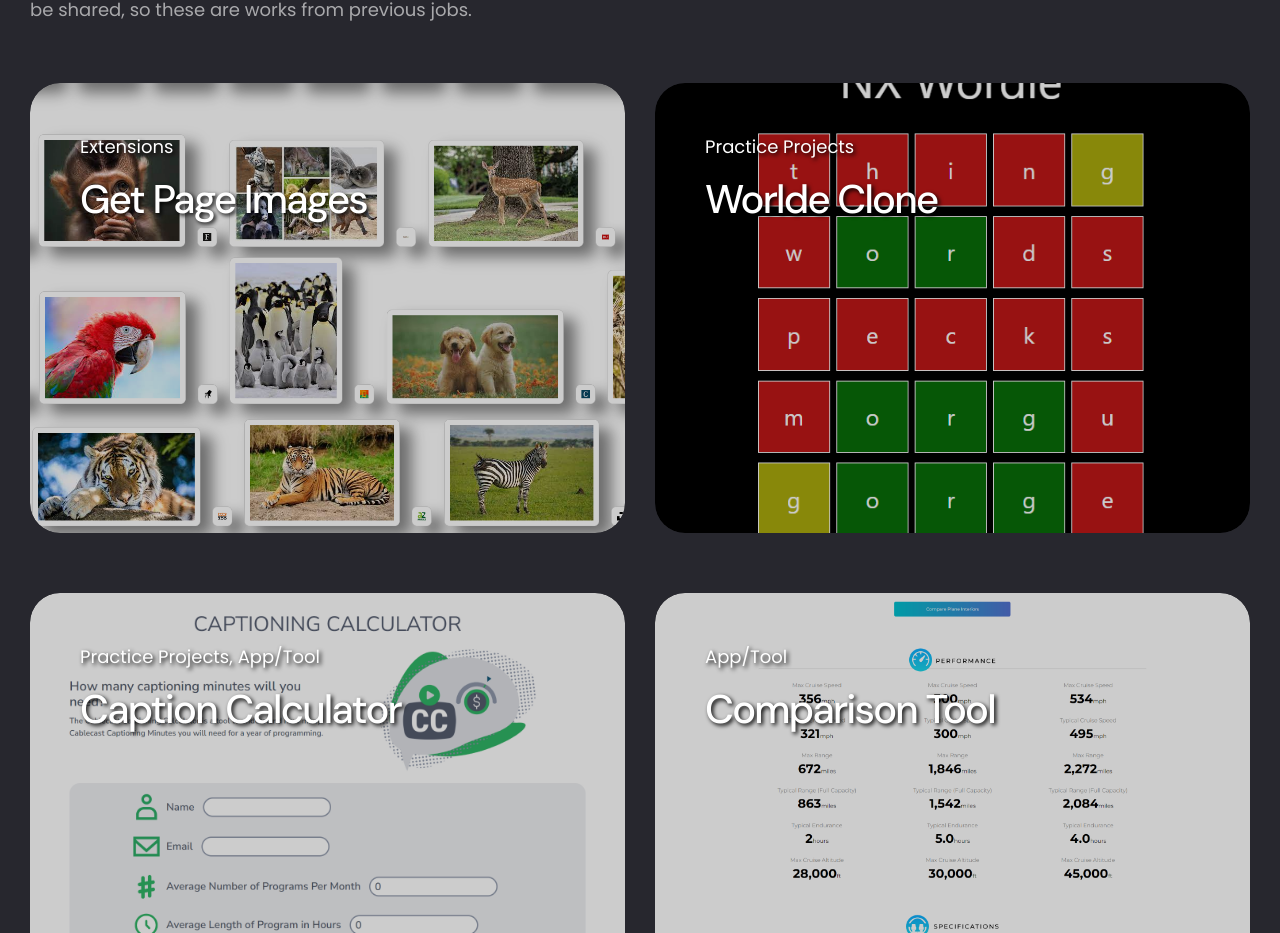
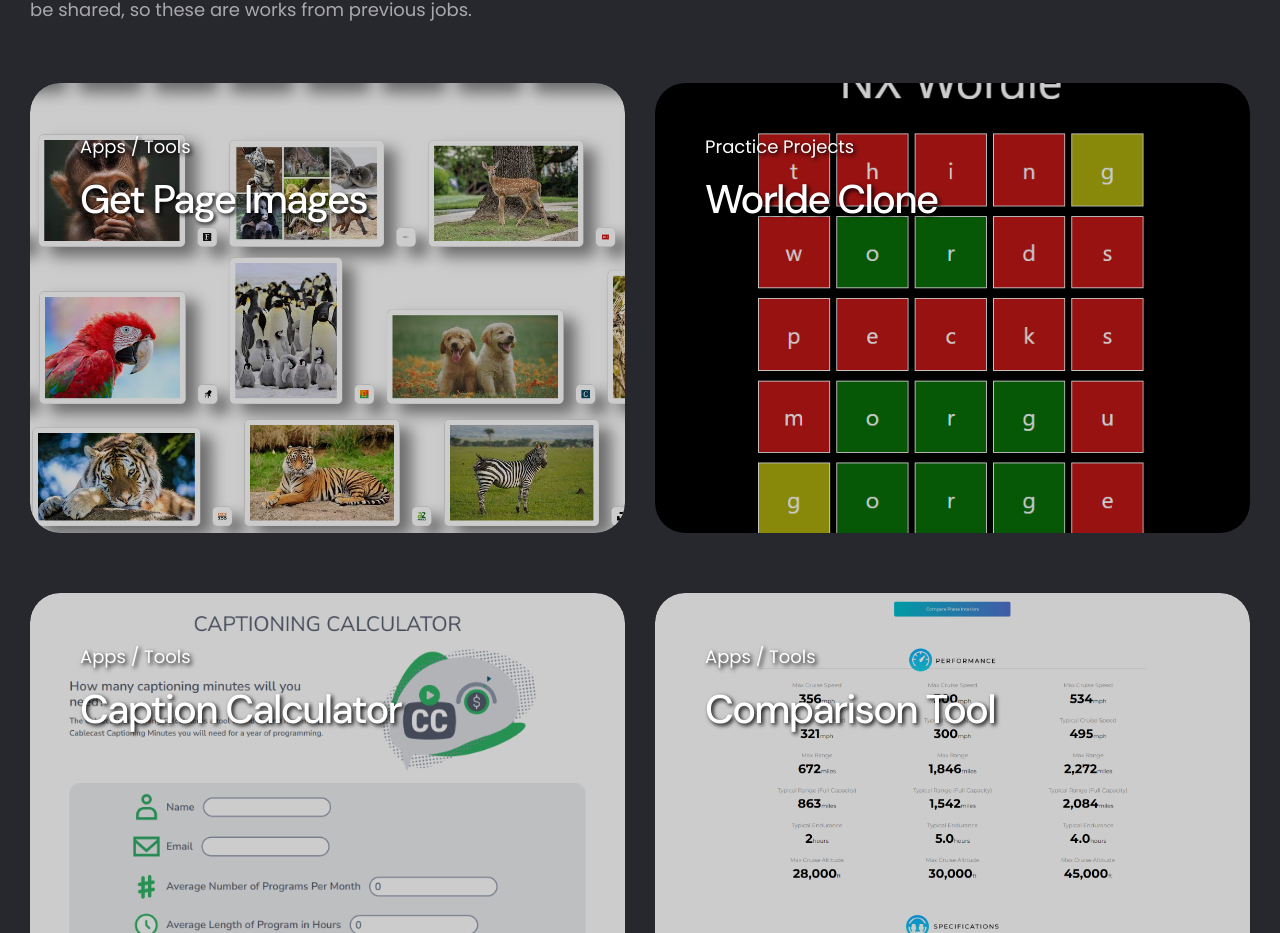
Before and after one commit to ghughes13/selftaughtdev-portfolio, a React (Create React App) app: page / in a window 1280 px wide. Shown: the part 1280-2213 px from the top of the page. Built offline with nearby package versions, Linux system fonts and the light colour scheme.

Commit message:
Fixed key issue

```diff
--- a/src/component/project/ProjectOne.js
+++ b/src/component/project/ProjectOne.js
@@ -14,7 +14,7 @@ const filters = [
   },
   {
     id: 3,
-    label: "Extensions",
+    label: "Apps / Tools",
   },
   {
     id: 4,
@@ -70,14 +70,18 @@ const ProjectOne = ({ parentClass, colSize, itemShow, columnGap }) => {
           />
           <div className="isotope-button isotope-project-btn">
             {filters.map((filter) => (
-              <button onClick={handleChange} className={filter.label === activeFilter ? "is-checked" : " "} key={filter.id}>
+              <button
+                onClick={handleChange}
+                className={filter.label === activeFilter ? "is-checked" : " "}
+                key={filter.label}
+              >
                 {filter.label}
               </button>
             ))}
           </div>
           <div className={`row ${columnGap ? columnGap : "row-35"}`}>
             {visibleItems.map((data) => (
-              <div className={colSize ? colSize : "col-md-6"} key={data.id}>
+              <div className={colSize ? colSize : "col-md-6"} key={data.image}>
                 <ProjectPropOne projectStyle="" portfolio={data} />
               </div>
             ))}
--- a/src/data/project/ProjectData.json
+++ b/src/data/project/ProjectData.json
@@ -3,7 +3,7 @@
     "id": 10,
     "image": "/images/project/getpageimages-demo.png",
     "title": "Get Page Images",
-    "category": ["Extensions"],
+    "category": ["Apps / Tools"],
     "techStack": ["JavaScript", "HTML", "CSS", "Chrome Extensions", "Manifest v3"],
     "excerpt": "A chrome extension that, when run, grabs all images on the page, opens a new page, displays the images, and allows the user to easily download them by clicking on each image. It's currently got over 100+ installs on the Chrome Web Store and multiple 5 start reviews.",
     "github": "https://github.com/ghughes13/get-page-images",
@@ -22,7 +22,7 @@
     "id": 19,
     "image": "/images/project/captionCalculator.png",
     "title": "Caption Calculator",
-    "category": ["Practice Projects, App/Tool"],
+    "category": ["Apps / Tools"],
     "techStack": ["React", "Remix", "Netlify", "Tailwind CSS", "JavaScript", "HTML", "CSS"],
     "excerpt": "A tool for customers to calculate the number of captioning minutes they would need to purchase for their programs. ",
     "github": "https://github.com/ghughes13/Caption-Calculator/tree/feature/captioning-calculator",
@@ -32,7 +32,7 @@
     "id": 18,
     "image": "/images/project/aircraft-comparison-tool.png",
     "title": "Comparison Tool",
-    "category": ["App/Tool"],
+    "category": ["Apps / Tools"],
     "techStack": ["JavaScript", "HTML", "CSS"],
     "excerpt": "A tool, similar to Apple's iphone comparison tool, that allows customers to compare up to three aircraft at a time (Total Passengers, Max Cruise Speed, Cabin Length, ect).",
     "github": "https://github.com/ghughes13/leviate-plane-comparison-tool",
@@ -53,7 +53,7 @@
     "image": "/images/project/quora-before.jpg",
     "imageTwo": "/images/project/quora-after.jpg",
     "title": "Ad Block - Quora",
-    "category": ["Extensions"],
+    "category": ["Apps / Tools"],
     "techStack": ["JavaScript", "HTML", "CSS", "Chrome Extensions", "Manifest v3"],
     "excerpt": "A Chrome extension that filters out promoted posts and ads on Quora.",
     "github": "https://github.com/ghughes13/csl-quora-filter-promoted",
@@ -64,7 +64,7 @@
     "image": "/images/project/reddit-before.jpg",
     "imageTwo": "/images/project/reddit-after.jpg",
     "title": "Ad Block - Reddit",
-    "category": ["Extensions"],
+    "category": ["Apps / Tools"],
     "techStack": ["JavaScript", "HTML", "CSS", "Chrome Extensions", "Manifest v3"],
     "excerpt": "A Chrome extension that filters out promoted posts and ads on Reddit.",
     "github": "https://github.com/ghughes13/csl-reddit-filter-promoted",
@@ -140,6 +140,61 @@
     "excerpt": "This is a site I built during my time at TRIDigital for a company called TwinState Technologies. I built this site using Wordpress, HTML, CSS, and JavaScript. I also used a few plugins to help with the functionality of the site. The site is no longer active and was not on github so all I have left are these images."
   },
   {
+    "id": 20,
+    "image": "/images/project/freighttrain-site.png",
+    "title": "Freight Train",
+    "category": ["Websites"],
+    "techStack": ["JavaScript", "HTML", "CSS"],
+    "excerpt": "Worked with the team at Freight Train and a designer to build a custom Wordpress site for their company. It's fully responsive, and has functioning forms.",
+    "demo": "https://freighttrain.com/"
+  },
+  {
+    "id": 21,
+    "image": "/images/project/hts-site.png",
+    "title": "HTS",
+    "category": ["Websites"],
+    "techStack": ["JavaScript", "HTML", "CSS"],
+    "excerpt": "Worked with the team at HTS and a designer to build a custom Wordpress site for their company. It's fully responsive, and has functioning forms.",
+    "demo": "https://consulthts.com/"
+  },
+  {
+    "id": 22,
+    "image": "/images/project/supplier-performance-site.png",
+    "title": "Supplier Performance",
+    "category": ["Websites"],
+    "techStack": ["JavaScript", "HTML", "CSS"],
+    "excerpt": "Worked with the team at Open Supplier Performance and a designer to build a custom Wordpress site for their company. It's fully responsive, and has functioning forms.",
+    "demo": "https://supplierperformance.com/"
+  },
+  {
+    "id": 25,
+    "image": "/images/project/raintech.png",
+    "title": "RainTech",
+    "category": ["Websites"],
+    "techStack": ["JavaScript", "HTML", "CSS"],
+    "excerpt": "Collaborated with the team at RainTech and a designer to develop a custom WordPress site for their company. The site is fully responsive and features functional forms.",
+    "demo": "https://www.rain.tech/"
+  },
+  {
+    "id": 26,
+    "image": "/images/project/fitup.png",
+    "title": "FitUp",
+    "category": ["Websites"],
+    "techStack": ["JavaScript", "HTML", "CSS"],
+    "excerpt": "Worked closely with the team at FitUp and a designer to create a custom WordPress site for their company. The site is fully responsive and includes fully functional forms.",
+    "demo": "https://www.usefitup.com/"
+  },
+  {
+    "id": 17,
+    "image": "/images/project/project-6.png",
+    "title": "TRIDigital",
+    "category": ["Websites"],
+    "techStack": ["React", "Gatsby", "Netlify CMS", "Sass", "JavaScript", "HTML", "CSS"],
+    "excerpt": "Rebuilt TRIDigital's website in React with Gatsby.js and Netlify CMS. (No longer active site)",
+    "github": "https://github.com/ghughes13/Tridigital",
+    "demo": ""
+  },
+  {
     "id": 11,
     "image": "/images/project/BookOrganizationApp.png",
     "title": "GoodReads Clone",
@@ -188,60 +243,5 @@
     "excerpt": "A quick view of industry specific problems solved with design by the awesome team at Keystroke.",
     "github": "https://github.com/ghughes13/Pagination-Page",
     "demo": "https://jv1ix.csb.app/"
-  },
-  {
-    "id": 17,
-    "image": "/images/project/project-6.png",
-    "title": "TRIDigital",
-    "category": ["Websites"],
-    "techStack": ["React", "Gatsby", "Netlify CMS", "Sass", "JavaScript", "HTML", "CSS"],
-    "excerpt": "Rebuilt TRIDigital's website in React with Gatsby.js and Netlify CMS. (No longer active site)",
-    "github": "https://github.com/ghughes13/Tridigital",
-    "demo": ""
-  },
-  {
-    "id": 20,
-    "image": "/images/project/freighttrain-site.png",
-    "title": "Freight Train",
-    "category": ["Websites"],
-    "techStack": ["JavaScript", "HTML", "CSS"],
-    "excerpt": "Worked with the team at Freight Train and a designer to build a custom Wordpress site for their company. It's fully responsive, and has functioning forms.",
-    "demo": "https://freighttrain.com/"
-  },
-  {
-    "id": 21,
-    "image": "/images/project/hts-site.png",
-    "title": "HTS",
-    "category": ["Websites"],
-    "techStack": ["JavaScript", "HTML", "CSS"],
-    "excerpt": "Worked with the team at HTS and a designer to build a custom Wordpress site for their company. It's fully responsive, and has functioning forms.",
-    "demo": "https://consulthts.com/"
-  },
-  {
-    "id": 22,
-    "image": "/images/project/supplier-performance-site.png",
-    "title": "Supplier Performance",
-    "category": ["Websites"],
-    "techStack": ["JavaScript", "HTML", "CSS"],
-    "excerpt": "Worked with the team at Open Supplier Performance and a designer to build a custom Wordpress site for their company. It's fully responsive, and has functioning forms.",
-    "demo": "https://supplierperformance.com/"
-  },
-  {
-    "id": 25,
-    "image": "/images/project/raintech.png",
-    "title": "RainTech",
-    "category": ["Websites"],
-    "techStack": ["JavaScript", "HTML", "CSS"],
-    "excerpt": "Collaborated with the team at RainTech and a designer to develop a custom WordPress site for their company. The site is fully responsive and features functional forms.",
-    "demo": "https://www.rain.tech/"
-  },
-  {
-    "id": 26,
-    "image": "/images/project/fitup.png",
-    "title": "FitUp",
-    "category": ["Websites"],
-    "techStack": ["JavaScript", "HTML", "CSS"],
-    "excerpt": "Worked closely with the team at FitUp and a designer to create a custom WordPress site for their company. The site is fully responsive and includes fully functional forms.",
-    "demo": "https://www.usefitup.com/"
   }
 ]
```
